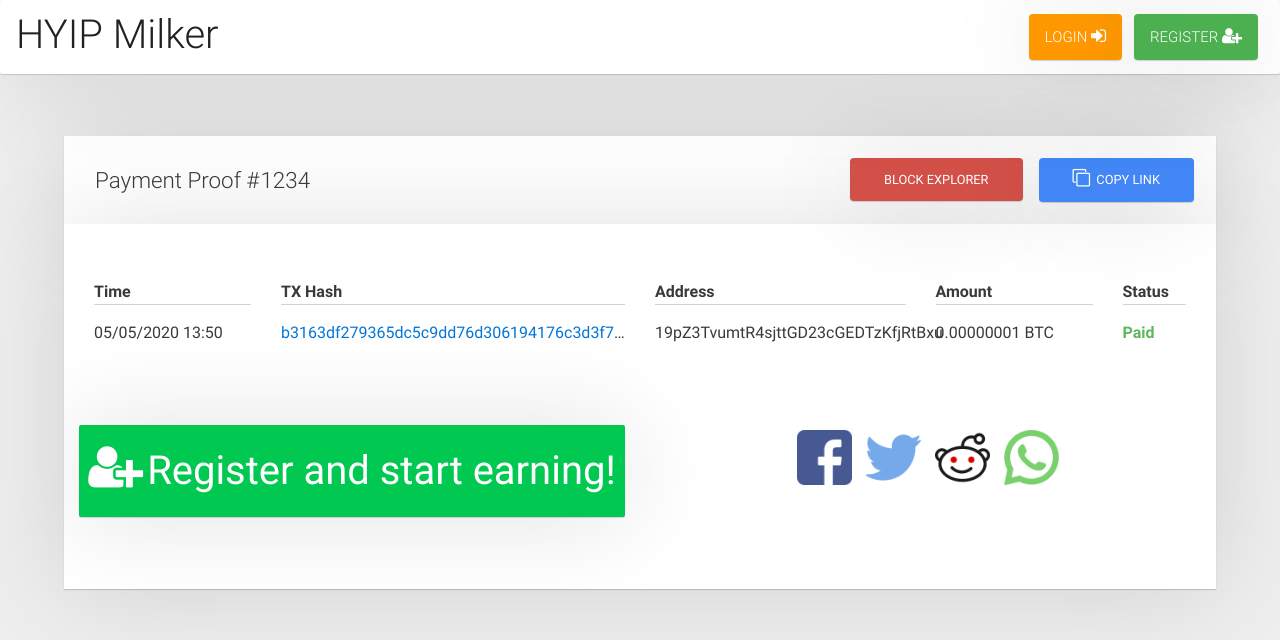
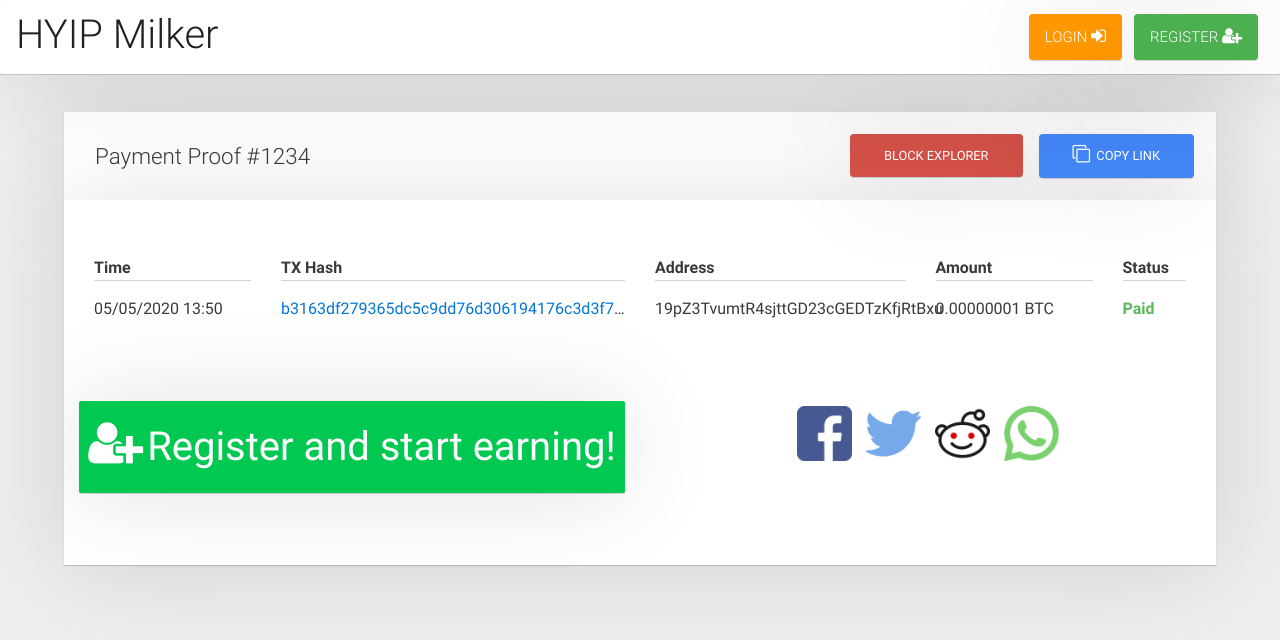
Before and after one commit to hm-gthb/hm-gthb.github.io, a Jekyll site: the page built from payment.html, in a window 1280 px wide. Shown: the top 640 px of the page. Built offline with Jekyll 4.4.1, drawn with Linux system fonts in a browser that asks for light colours; nearby versions of some CDN libraries.

Commit message:
Update payment.html

```diff
--- a/payment.html
+++ b/payment.html
@@ -10,7 +10,10 @@
 </script>
 <main class="">
   <div class="container-fluid">
-    <div class="row white z-depth-1 mt-3">
+
+    <div class="hidden-xs-up mt-1"></div>
+
+    <div class="row white z-depth-1 mt-2">
 
       <div class="col-md-6">
         <h4 class="h4-responsive mt-1 p-1">Payment Proof #1234</h4>
```
